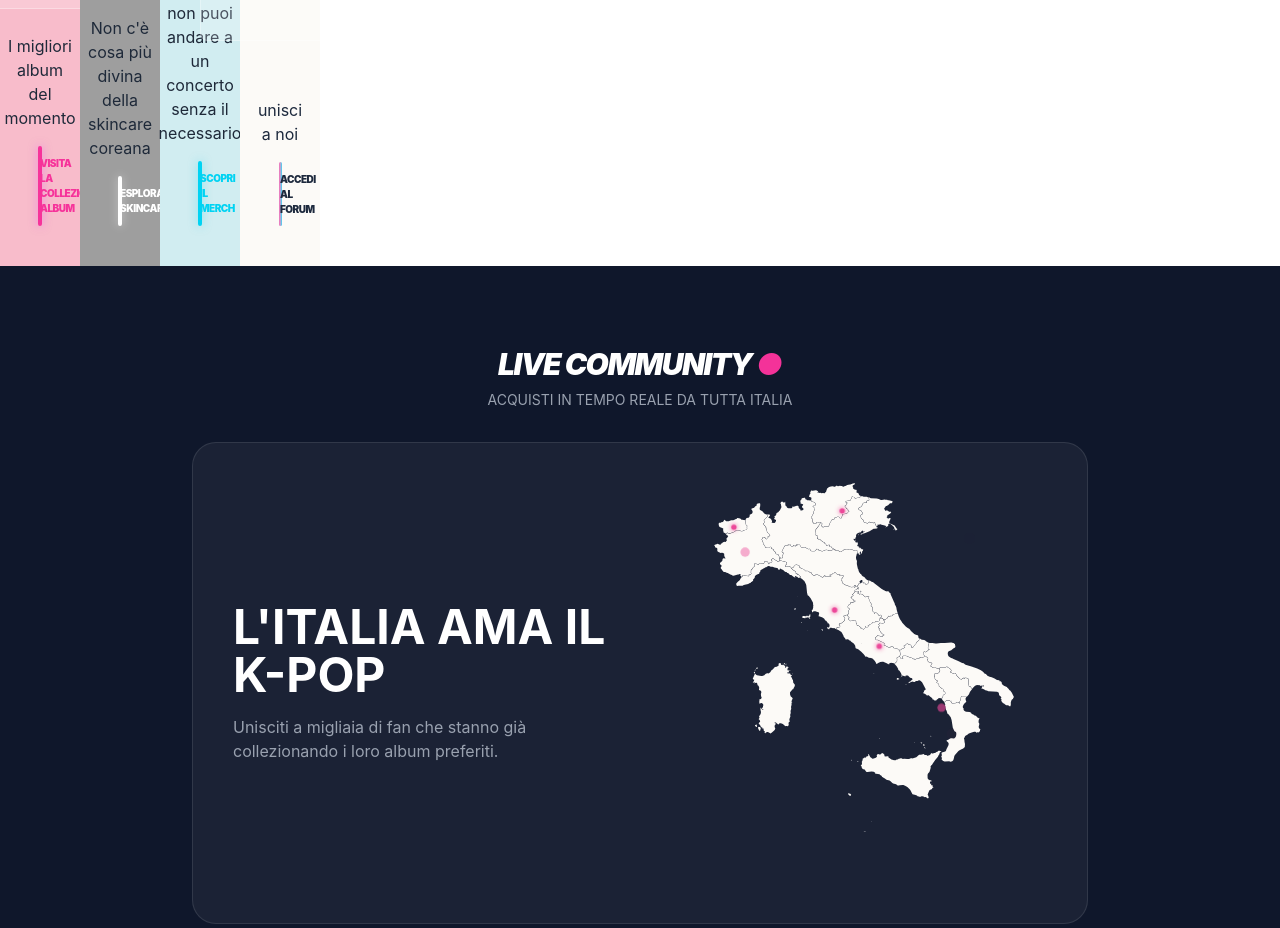
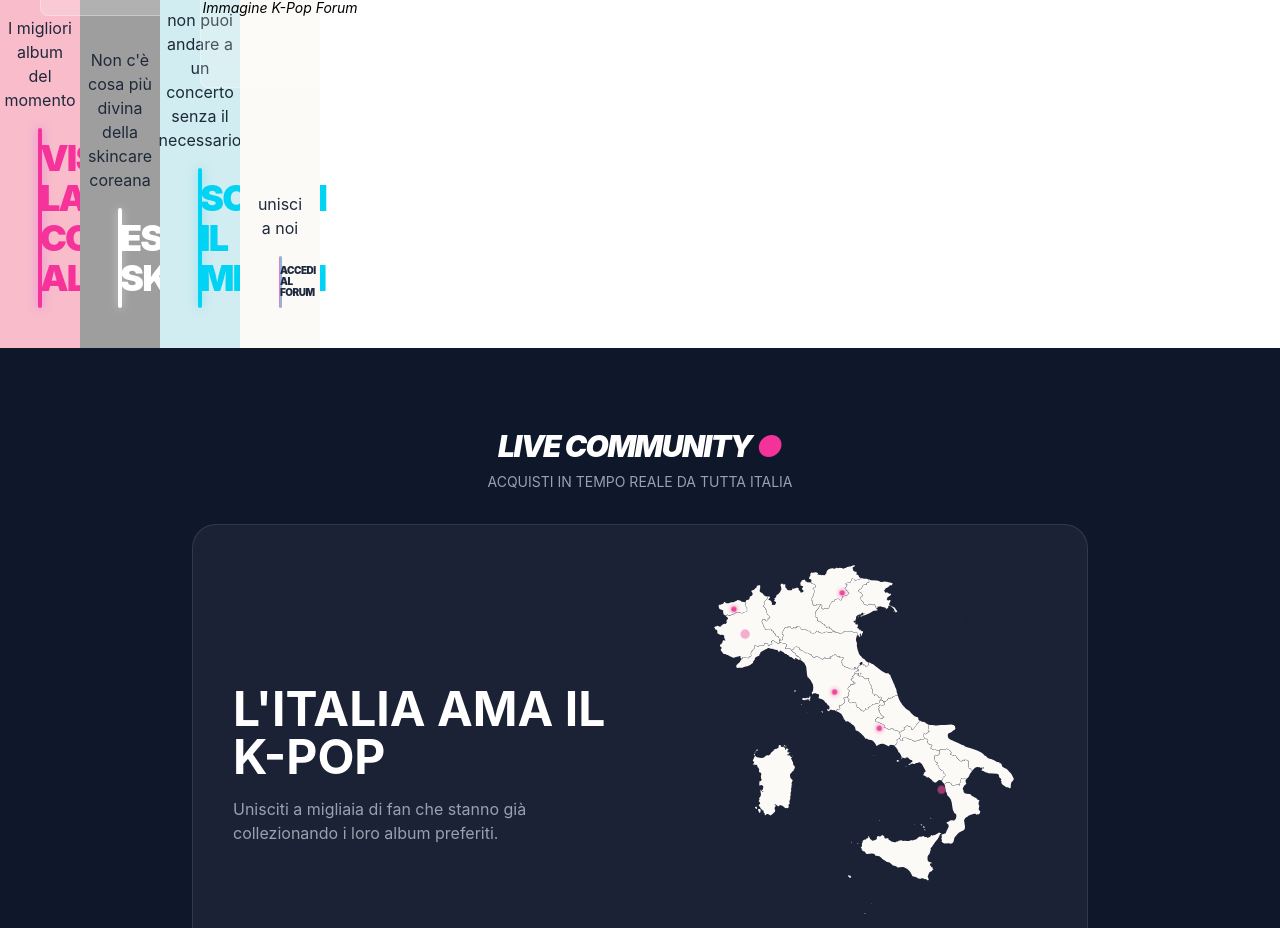
Before and after one commit to Ale9719/SeoulSoul, a React (Vite) app: page / in a window 1280 px wide. Shown: the part 1080-2008 px from the top of the page. Built offline with nearby package versions, Linux system fonts and the light colour scheme; grey boxes are pictures that could not be loaded.

Commit message:
aggiornamento home

```diff
--- a/src/pages/Home.jsx
+++ b/src/pages/Home.jsx
@@ -41,7 +41,7 @@ const Home = () => {
           text="I migliori album del momento"
           buttonText="VISITA LA COLLEZIONE ALBUM"
           bgColor="bg-[#f8bccb]"
-          neonColor="border-pink-500 text-pink-500 shadow-[0_0_10px_rgba(217,70,239,0.5)]"
+          neonColor="border-pink-500 text-2xl lg:text-4xl text-pink-500 shadow-[0_0_10px_rgba(217,70,239,0.5)]"
           hoverBg="hover:bg-pink-500 hover:text-[#f8bccb]"
         />
         <FeatureCard
@@ -49,7 +49,7 @@ const Home = () => {
           text="Non c'è cosa più divina della skincare coreana"
           buttonText="ESPLORA SKINCARE"
           bgColor="bg-[#e9d6bc] bg-[url('https://www.transparenttextures.com/patterns/wood-pattern.png')]"
-          neonColor="border-white text-white shadow-[0_0_10px_rgba(255,255,255,0.5)]"
+          neonColor="border-white text-2xl lg:text-4xl text-white shadow-[0_0_10px_rgba(255,255,255,0.5)]"
           hoverBg="hover:bg-white hover:text-[#e9d6bc]"
         />
         <FeatureCard
@@ -57,7 +57,7 @@ const Home = () => {
           text="non puoi andare a un concerto senza il necessario"
           buttonText="SCOPRI IL MERCH"
           bgColor="bg-[#d1edf1]"
-          neonColor="border-cyan-400 text-cyan-400 shadow-[0_0_10px_rgba(34,211,238,0.5)]"
+          neonColor="border-cyan-400 text-2xl lg:text-4xl text-cyan-400 shadow-[0_0_10px_rgba(34,211,238,0.5)]"
           hoverBg="hover:bg-cyan-400 hover:text-[#d1edf1]"
         />
         <FeatureCard
@@ -65,7 +65,7 @@ const Home = () => {
           text="unisci a noi"
           buttonText="ACCEDI AL FORUM"
           bgColor="bg-[#fcfaf7]"
-          neonColor="bg-gradient-to-r from-pink-400 to-cyan-400"
+          neonColor="bg-gradient-to-r from-pink-400 to-cyan-400 text-2xl lg:text-4xl"
           hoverBg="hover:from-blue-600 hover:to-cyan-400"
           textColor="text-slate-800"
           isGradient={true}
```
